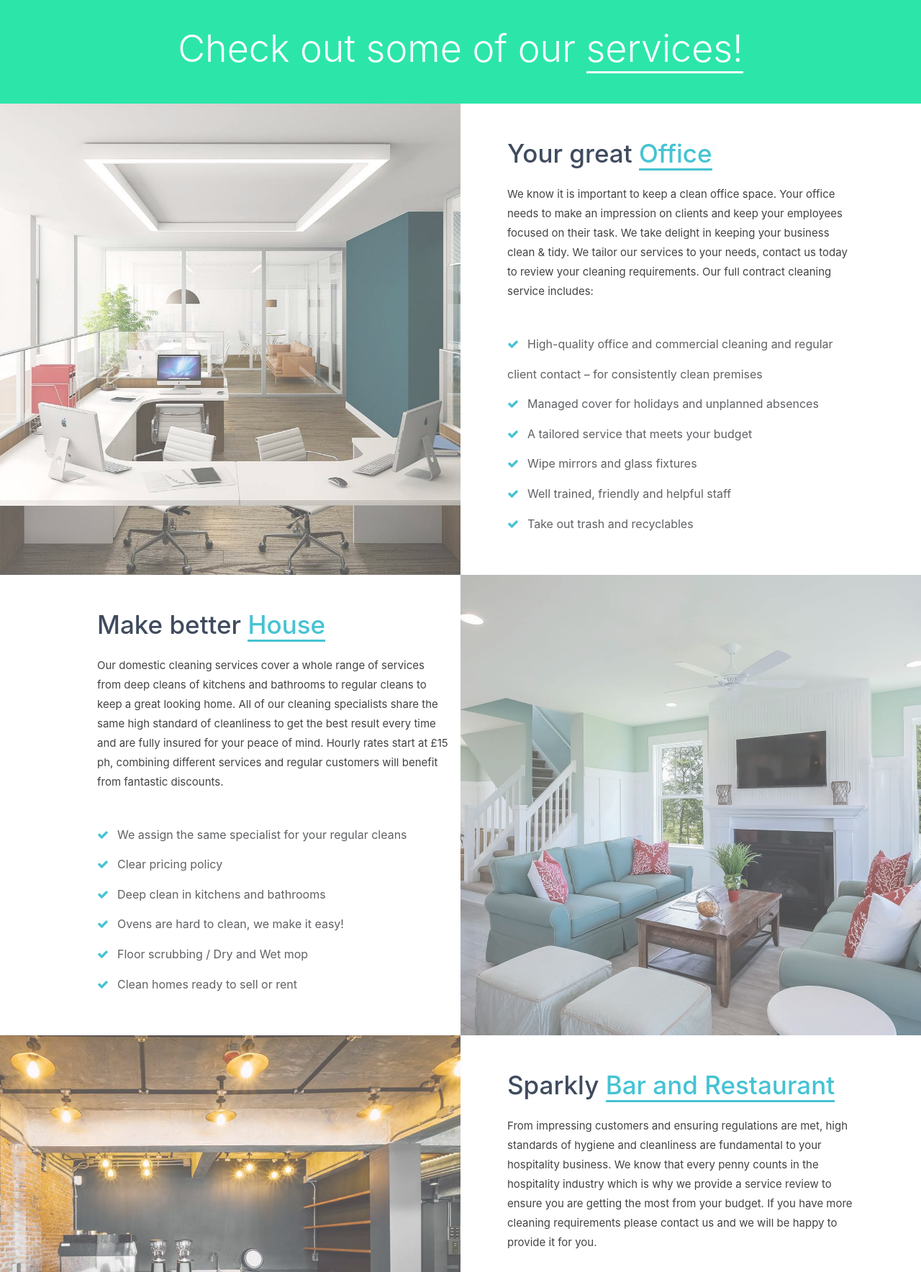
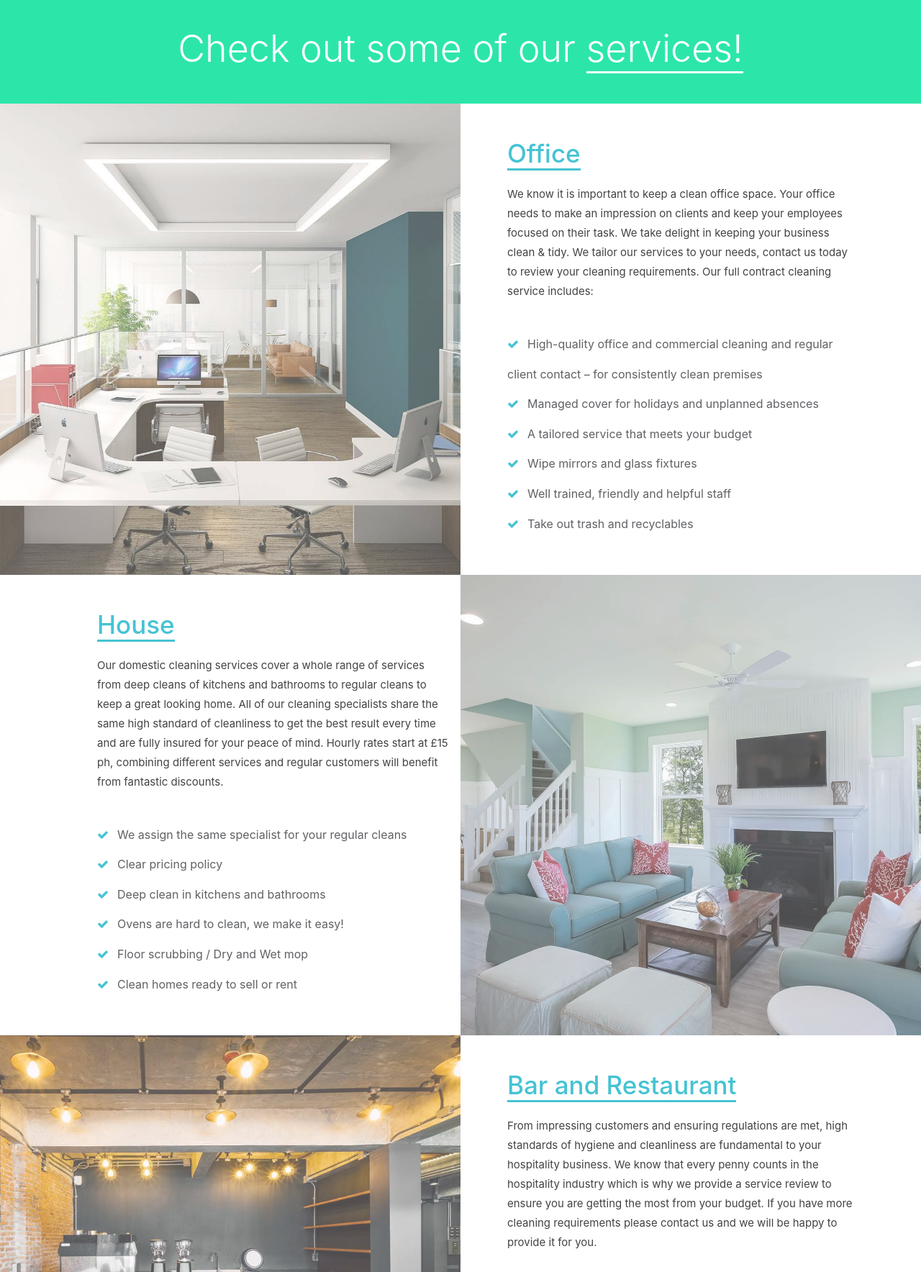
Before and after one commit to wasabi-dev/cleanworldedinburgh, a PHP site: page / in a window 1280 px wide. Shown: the part 2130-3898 px from the top of the page at 72% size. Run offline with PHP 8.4, Linux system fonts and the light colour scheme; some web fonts are replaced.

Commit message:
Sigo con el formulario

```diff
--- a/index.html
+++ b/index.html
@@ -187,7 +187,7 @@
       <div class="col-md-6"></div>
       <div class="col-md-6">
         <div class="service-link">
-            <h3>Your great <span>Office</span></h3>
+            <h3><span>Office</span></h3>
                          <p>We know it is important to keep a clean office space. Your office needs to make an impression
                              on clients and keep your employees focused on their task. We take delight in keeping your
                              business clean & tidy. We tailor our services to your needs, contact us today to review your cleaning requirements.
@@ -211,7 +211,7 @@
             <div class="row">
                 <div class="col-md-6">
                     <div class="service-link">
-                        <h3>Make better <span>House</span></h3>
+                        <h3><span>House</span></h3>
                         <p>Our domestic cleaning services cover a whole range of services from deep cleans of kitchens and
                             bathrooms to regular cleans to keep a great looking home. All of our cleaning specialists share
                             the same high standard of cleanliness to get the best result every time and are fully insured for
@@ -253,7 +253,7 @@
                 <div class="col-md-6"></div>
                 <div class="col-md-6">
                     <div class="service-link">
-                        <h3>Sparkly <span>Bar and Restaurant</span></h3>
+                        <h3><span>Bar and Restaurant</span></h3>
                         <p>From impressing customers and ensuring regulations are met, high standards of hygiene and
                             cleanliness are fundamental to your hospitality business. We know that every penny counts in the
                             hospitality industry which is why we provide a service review to ensure you are getting the most
@@ -277,7 +277,7 @@
             <div class="row">
                 <div class="col-md-6">
                     <div class="service-link service-link1">
-                        <h3>Your Perfect <span>Retail</span></h3>
+                        <h3><span>Retail</span></h3>
                         <p>First impressions count, and you can count on us to keep your shop looking clean
                             for when your customers come in. We tailor our services to your needs, contact us today to review
                             your cleaning requirements.</p>
@@ -316,7 +316,7 @@
                 <div class="col-md-6"></div>
                 <div class="col-md-6">
                     <div class="service-link" id="fleet">
-                        <h3>Cleaning  <span>Fleet</span></h3>
+                        <h3><span>Vehicles</span></h3>
                         <p>Your business is on the road and the roads are a dirty place.
                             Our main business is fleet cleaning and we pride ourselves on the outstanding
                             service we provide to our customers. There are two option to clean your fleet;
@@ -343,7 +343,7 @@
         <div class="row">
             <div class="col-md-6">
                 <div class="service-link service-link1">
-                    <h3>Great <span>Team</span></h3>
+                    <h3><span>Team</span></h3>
                     <p>From a humble beginning of cleaning tour coaches Francisco's (founder) standard of cleaning and reputation gained him further contracts and offers, the business has only ever grown organically with referrals. Clean World employed like minded hard working people and we are looking to reach even more customers to provide a better cleaning service to more of Edinburgh..</p>
                     <ul>
                         <li><i class="fa fa-check" aria-hidden="true"></i><a href="#">Well trained, friendly and helpful staff</a></li>
```
Also changed, not shown: book.php (+10 -5 lines).
